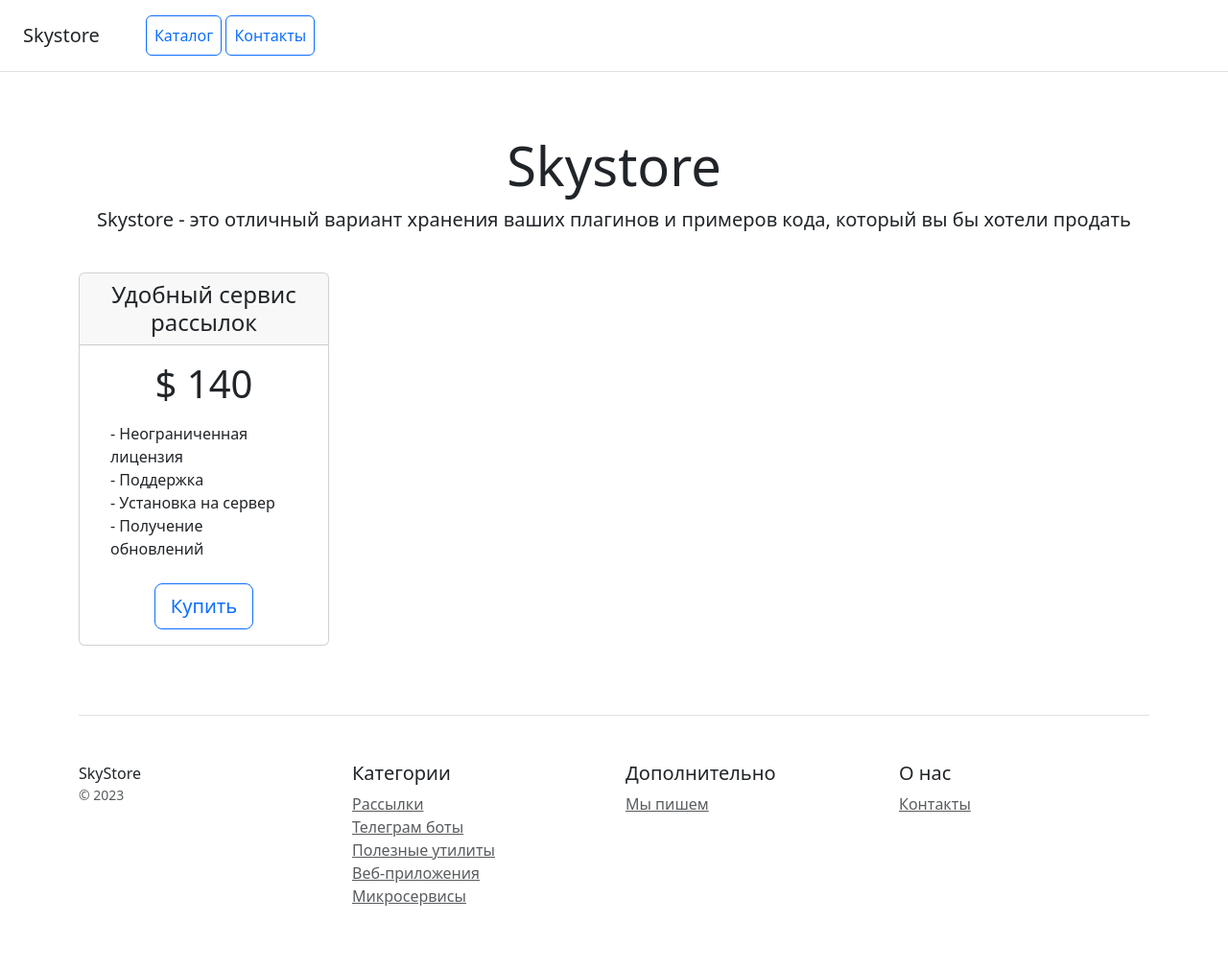
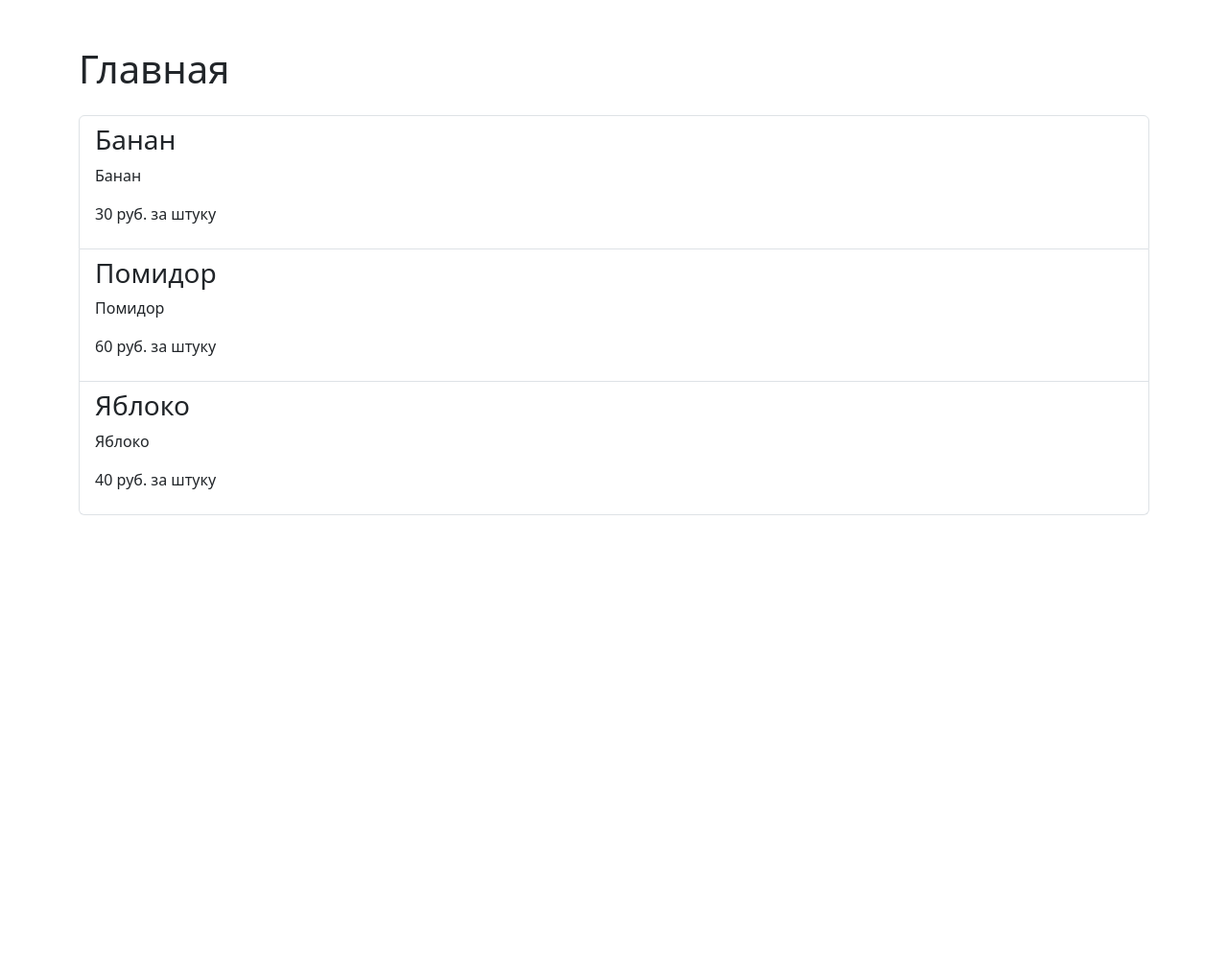
Before and after one commit to aaafeig/django, a Django app: page /catalog/ in a window 1280 px wide. Shown: the whole page at 96% size. After the commit the page ends 537 px from the top, so only its background shows below. Run offline with Django 5.2, Linux system fonts and the light colour scheme; data comes from the database, SQL or seed files in the repository; some libraries are stand-ins or nearby versions.

Commit message:
Выполнил 2 задание: создал контроллер и шаблон для главной страницы

```diff
--- a/catalog/models.py
+++ b/catalog/models.py
@@ -1,7 +1,4 @@
-from tabnanny import verbose
-from unicodedata import category
 from django.db import models
-from django.forms import CharField
 
 # Create your models here.
 
--- a/catalog/templates/home.html
+++ b/catalog/templates/home.html
@@ -3,76 +3,22 @@
 <head>
     <meta charset="utf-8">
     <meta name="viewport" content="width=device-width, initial-scale=1">
-    <title>Skystore</title>
+    <title>Главная страница</title>
     <link rel="stylesheet" href="/static/css/bootstrap.min.css">
 </head>
 <body>
-<div class="d-flex flex-column flex-md-row align-items-center p-3 px-md-4 mb-3 bg-white border-bottom box-shadow">
-    <h5 class="my-0 mr-md-auto font-weight-normal">Skystore</h5>
-    <nav class="ms-5">
-        <a class="p-2 btn btn-outline-primary" href="/">Каталог</a>
-        <a class="p-2 btn btn-outline-primary" href="/contacts/">Контакты</a>
-    </nav>
-</div>
-
-<div class="pricing-header px-3 py-3 pt-md-5 pb-md-4 mx-auto text-center">
-    <h1 class="display-4">Skystore</h1>
-    <p class="lead">Skystore - это отличный вариант хранения ваших плагинов и примеров кода, который вы бы хотели
-        продать</p>
-</div>
-
-<div class="container">
-    <div class="row text-center">
-        <div class="col-3">
-            <div class="card mb-4 box-shadow">
-                <div class="card-header">
-                    <h4 class="my-0 font-weight-normal">Удобный сервис рассылок</h4>
-                </div>
-                <div class="card-body">
-                    <h1 class="card-title pricing-card-title">$ 140</h1>
-                    <ul class="list-unstyled mt-3 mb-4 text-start m-3">
-                        <li>- Неограниченная лицензия</li>
-                        <li>- Поддержка</li>
-                        <li>- Установка на сервер</li>
-                        <li>- Получение обновлений</li>
-                    </ul>
-                    <button type="button" class="btn btn-lg btn-block btn-outline-primary">Купить</button>
-                </div>
-            </div>
-        </div>
+    <div class="container mt-5">
+        <h1 class="mb-4">Главная</h1>
+        <ul class="list-group">
+            {% for product in products %}
+                <li class="list-group-item">
+                    <p class="h3">{{ product.title|truncatechars:10 }}</p>
+                    <p>{{ product.description|truncatechars:200 }}</p>
+                    <p>{{ product.price }} руб. за штуку</p>
+                </li>
+            {% endfor %}
+        </ul>
     </div>
-
-    <footer class="pt-4 my-md-5 pt-md-5 border-top">
-        <div class="row">
-            <div class="col-12 col-md">
-                SkyStore
-                <small class="d-block mb-3 text-muted">&copy; 2023</small>
-            </div>
-            <div class="col-6 col-md">
-                <h5>Категории</h5>
-                <ul class="list-unstyled text-small">
-                    <li><a class="text-muted" href="#">Рассылки</a></li>
-                    <li><a class="text-muted" href="#">Телеграм боты</a></li>
-                    <li><a class="text-muted" href="#">Полезные утилиты</a></li>
-                    <li><a class="text-muted" href="#">Веб-приложения</a></li>
-                    <li><a class="text-muted" href="#">Микросервисы</a></li>
-                </ul>
-            </div>
-            <div class="col-6 col-md">
-                <h5>Дополнительно</h5>
-                <ul class="list-unstyled text-small">
-                    <li><a class="text-muted" href="#">Мы пишем</a></li>
-                </ul>
-            </div>
-            <div class="col-6 col-md">
-                <h5>О нас</h5>
-                <ul class="list-unstyled text-small">
-                    <li><a class="text-muted" href="/contacts/">Контакты</a></li>
-                </ul>
-            </div>
-        </div>
-    </footer>
-</div>
-<script src="/static/scripts/bootstrap.bundle.js"></script>
+    <script src="/static/scripts/bootstrap.bundle.js"></script>
 </body>
 </html>
--- a/catalog/templates/product_details.html
+++ b/catalog/templates/product_details.html
@@ -11,7 +11,7 @@
         <h1 class="mb-4">{{ product.title }}</h1>
         <p>Описание продукта: {{product.description|default:"описание отсутствует"}}</p>
         <p>Цена: {{product.price}} руб. за 1 шт.</p>
-        <p>Категория продукта: {{product.category}}</p>
+        <p>Категория продукта: {{product.category.title}}</p>
     </div>
 
     <script src="/static/js/bootstrap.bundle.min.js"></script>
--- a/catalog/views.py
+++ b/catalog/views.py
@@ -1,38 +1,20 @@
-from lib2to3.fixes.fix_input import context
-
 from django.shortcuts import render
 from .models import Product
 
 # Create your views here.
 
-# Создайте новый контроллер и шаблон
-# для
-# отображения
-# страницы
-# с
-# подробной
-# информацией
-# о
-# товаре.На
-# этой
-# странице
-# должна
-# быть
-# показана
-# вся
-# информация
-# о
-# товаре.
+def contacts(request):
+    if request.method == "GET":
+        return render(request, 'contacts.html')
 
 
 def home(request):
-    if request.method == "GET":
-        return render(request, 'home.html')
+    products = Product.objects.all()
+    context = {
+        "products": products
+    }
 
-
-def contacts(request):
-    if request.method == "GET":
-        return render(request, 'contacts.html')
+    return render(request, "home.html", context=context)
 
 def product_details(request, product_id=1):
     product = Product.objects.get(id=product_id)
```
